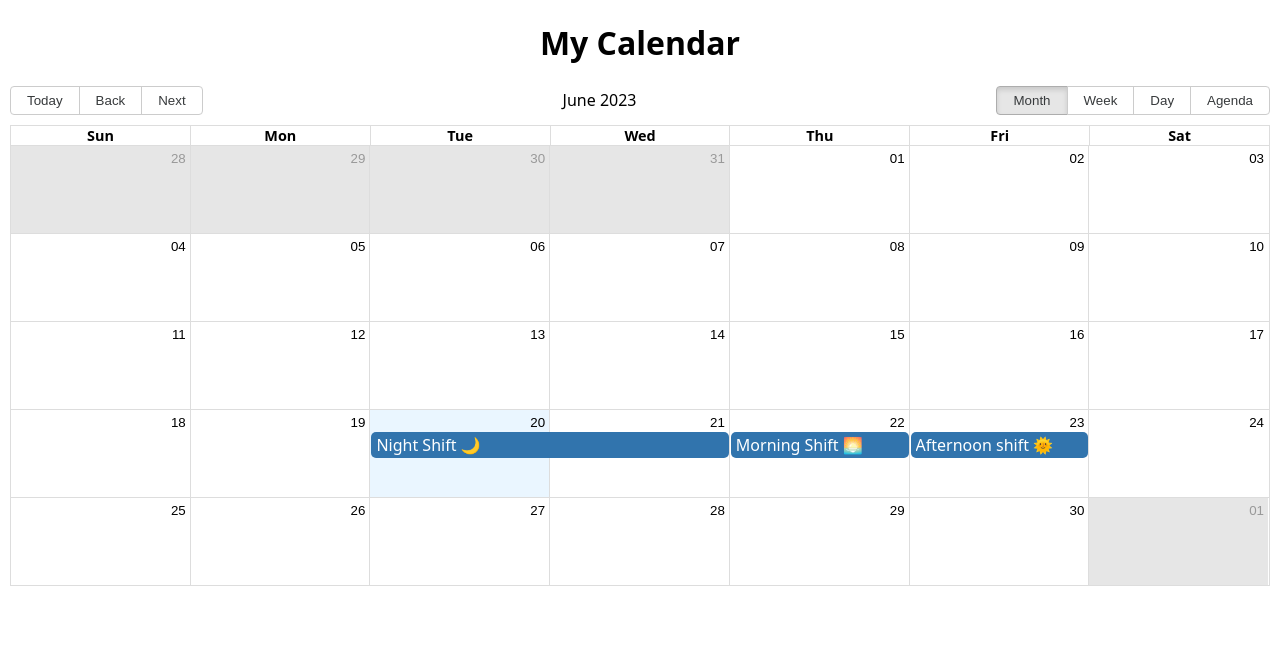
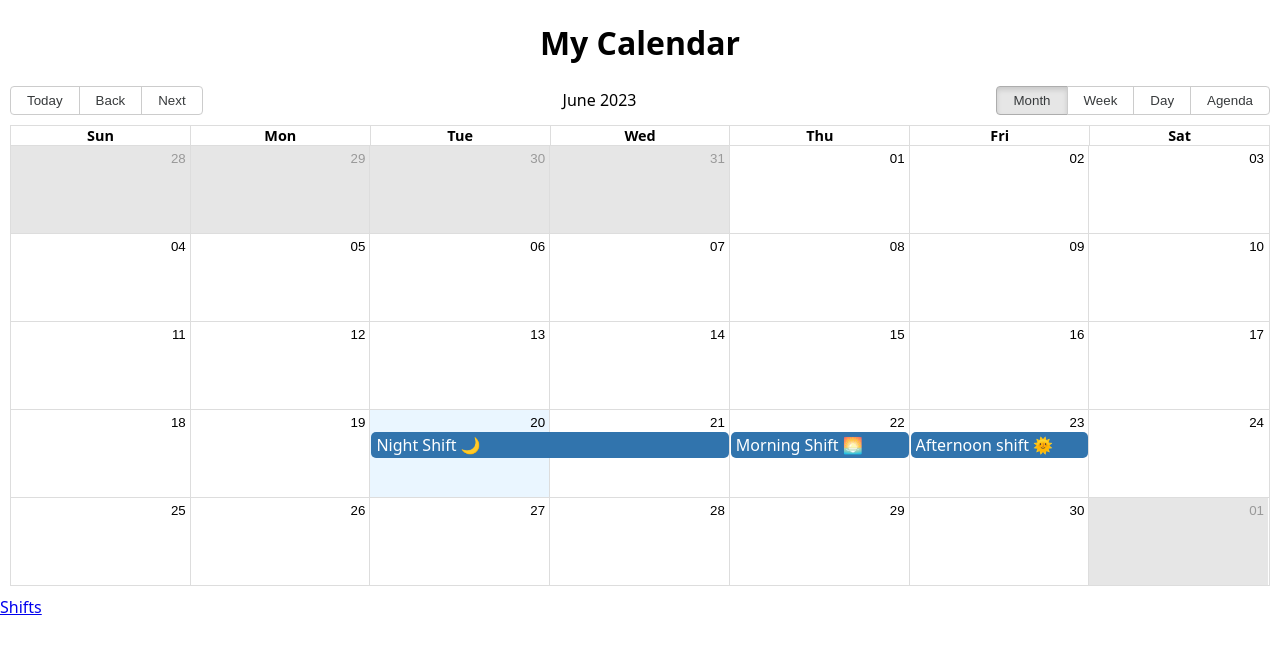
Before and after one commit to Katemuya/Capstone-Project, a Next.js app: page / in a window 1280 px wide. Shown: the top 654 px of the page. Built offline with nearby package versions, Linux system fonts and the light colour scheme.

Commit message:
add the navigation link

```diff
--- a/components/Calendar/index.js
+++ b/components/Calendar/index.js
@@ -7,6 +7,7 @@ import addHours from "date-fns/addHours";
 import startOfDay from "date-fns/startOfDay";
 import "react-big-calendar/lib/css/react-big-calendar.css";
 import styled from "styled-components";
+import Link from "next/link";
 
 const locales = {
   "de-AT": require("date-fns/locale/de-AT"),
@@ -30,11 +31,14 @@ const StyledMyCalendar = styled(MyCalendar)`
 
 export default function Calendar({ events }) {
   return (
+    <div>
       <StyledMyCalendar
         localizer={localizer}
         events={events}
         startAccessor="start"
         endAccessor="end"
       />
+      <Link href="./Shifts">Shifts</Link>
+    </div>
   );
 }
```
Lines whose indentation alone changed are shown as unchanged.
